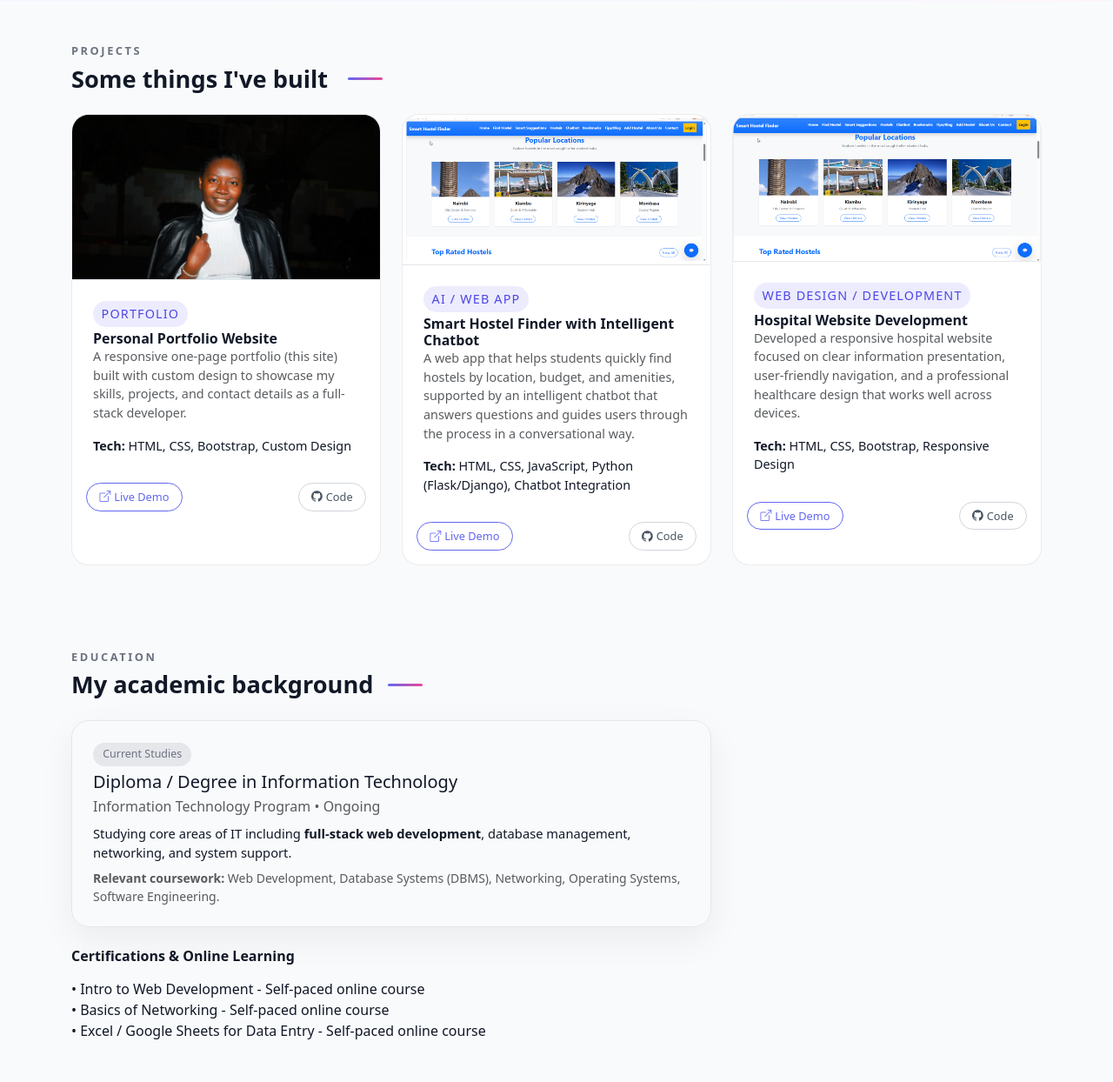
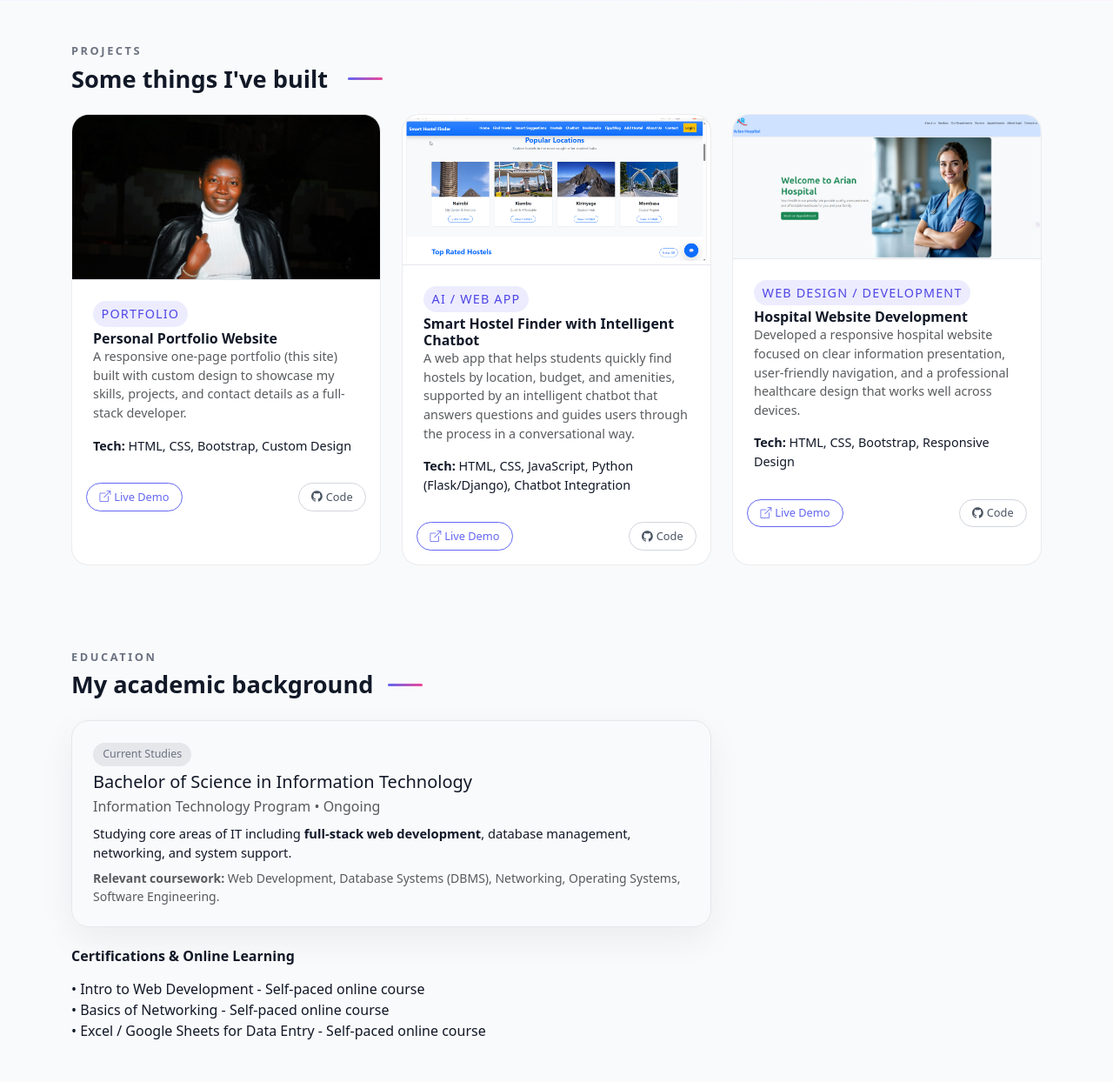
Before and after one commit to AnitaMuthike/Portfolio, a Node server app: template src/views/legacy/My_potfolio.html in a window 1280 px wide. Shown: the part 1626-2870 px from the top of the page at 87% size. Run offline with Node 20, Linux system fonts and the light colour scheme; the template is opened without the code that fills it, so the values that code supplies are empty; some libraries are stand-ins or nearby versions.

Commit message:
Update legacy portfolio view and add hospital thumbnail

```diff
--- a/src/views/legacy/My_potfolio.html
+++ b/src/views/legacy/My_potfolio.html
@@ -809,7 +809,7 @@
       <div class="col-md-6 col-lg-4">
         <div class="project-card h-100">
           <div class="project-media">
-            <img src="images/projects/hospital-thumb.jpg" alt="Hospital Website preview">
+            <img src="images/projects/hospital-thumb.png" alt="Hospital Website preview">
           </div>
           <div class="card-body p-3 p-md-4">
             <p class="project-tag mb-1">Web Design / Development</p>
@@ -848,7 +848,7 @@
         <div class="col-lg-8">
           <div class="card-soft p-3 p-md-4">
             <span class="timeline-pill">Current Studies</span>
-            <h5 class="mb-1">Diploma / Degree in Information Technology</h5>
+            <h5 class="mb-1">Bachelor of Science in Information Technology</h5>
             <p class="text-muted mb-2">
               Information Technology Program • <span>Ongoing</span>
             </p>
```
Also changed, not shown: public/images/projects/hospital-thumb.png (added).
